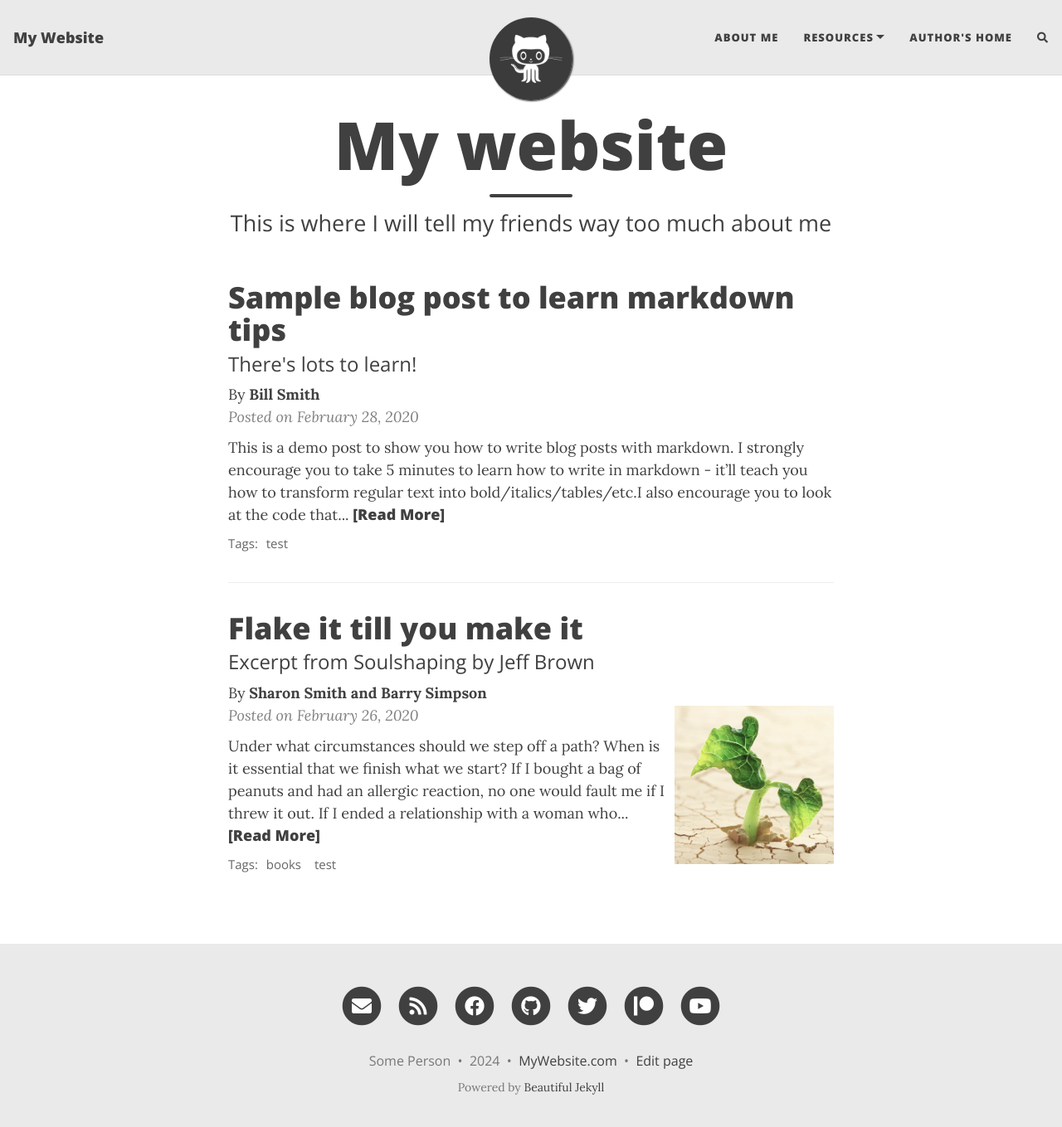
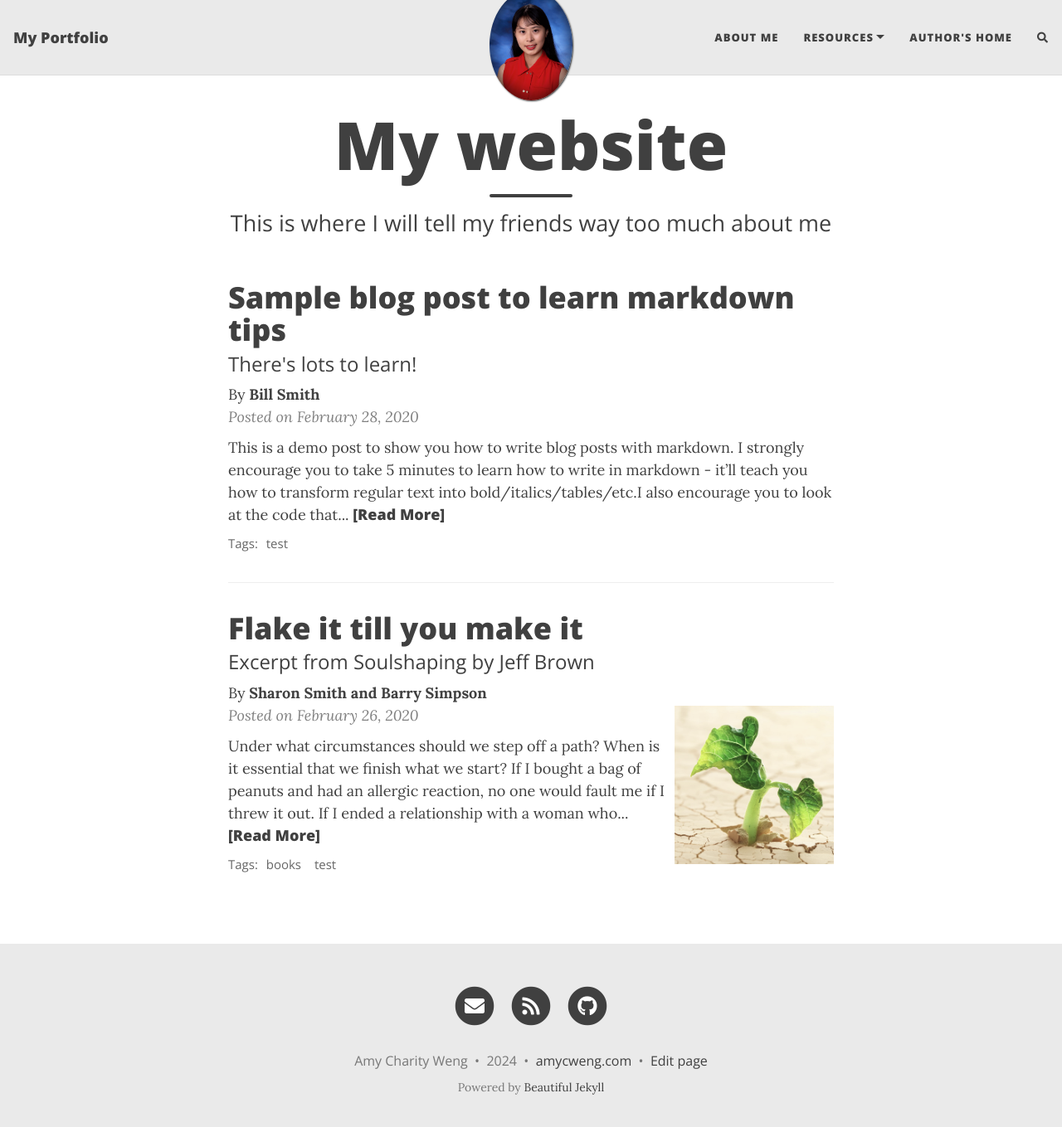
Before and after one commit to amycweng/amycweng.github.io, a Jekyll site: the page built from index.html, in a window 1280 px wide and 1372 px high. Shown: the top 1359 px of the window at 83% size. Built offline with Jekyll 4.4.1, drawn with Linux system fonts in a browser that asks for light colours; nearby versions of some CDN libraries; the list of posts is cut into pages by our own code; comment, search, counter and statistics services are not loaded.

Commit message:
modify config.yml

```diff
--- a/_config.yml
+++ b/_config.yml
@@ -10,10 +10,10 @@
 ############################
 
 # Name of website
-title: My Website
+title: My Portfolio
 
 # Your name to show in the footer
-author: Some Person
+author: Amy Charity Weng
 
 ###############################################
 # --- List of links in the navigation bar --- #
@@ -24,7 +24,7 @@ navbar-links:
   Resources:
     - Beautiful Jekyll: "https://beautifuljekyll.com"
     - Learn markdown: "https://www.markdowntutorial.com/"
-  Author's home: "https://deanattali.com"
+  Author's home: "https://amycweng.github.io"
 
 ################
 # --- Logo --- #
@@ -32,7 +32,7 @@ navbar-links:
 
 # Image to show in the navigation bar - works best with a square image
 # Remove this parameter if you don't want an image in the navbar
-avatar: "/assets/img/avatar-icon.png"
+avatar: "/assets/img/headshot.JPG"
 
 # By default, the image is cut into a circle. You can disable this behaviour by setting 'round-avatar: false'
 round-avatar: true
@@ -50,13 +50,13 @@ round-avatar: true
 # You can change the order that they show up on the page by changing the order here.
 # Uncomment the links you want to show and add your information to each one.
 social-network-links:
-  email: "someone@example.com"
+  email: "amycweng@gmail.com"
   rss: true  # remove this line if you don't want to show an RSS link at the bottom
-  facebook: deanattali
-  github: daattali
-  twitter: daattali
-  patreon: DeanAttali
-  youtube: "@daattali"
+  # facebook: deanattali
+  github: amycweng
+  # twitter: daattali
+  # patreon: DeanAttali
+  # youtube: "@daattali"
 #  medium: yourname
 #  reddit: yourname
 #  linkedin: daattali
@@ -90,14 +90,14 @@ rss-description: This website is a virtual proof that I'm awesome
 
 # Select which social network share links to show in posts
 share-links-active:
-  twitter: true
-  facebook: true
+  twitter: false
+  facebook: false
   linkedin: true
   vk: false
 
 # How to display the link to your website in the footer
 # Remove this if you don't want a link in the footer
-url-pretty: "MyWebsite.com"
+url-pretty: "amycweng.com"
 
 # Excerpt word length - Truncate the excerpt of each post on the feed page to the specified number of words
 excerpt_length: 50
```
Also changed, not shown: assets/img/headshot.JPG (added).
